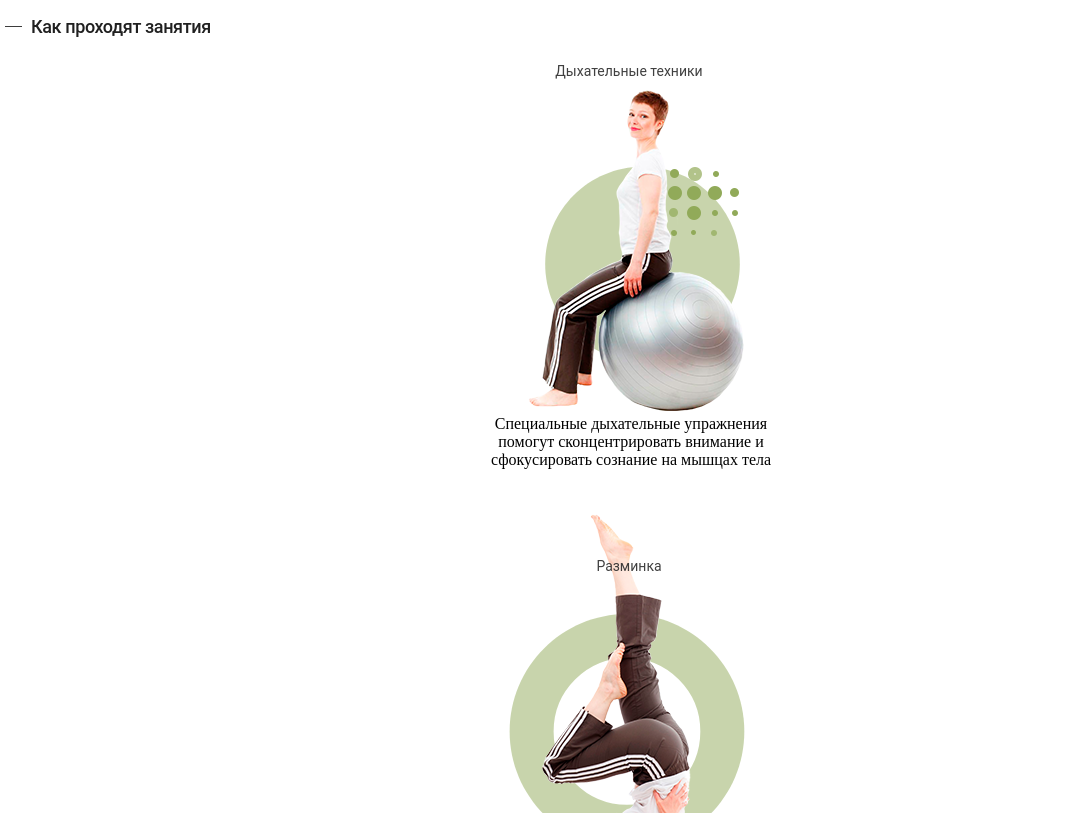
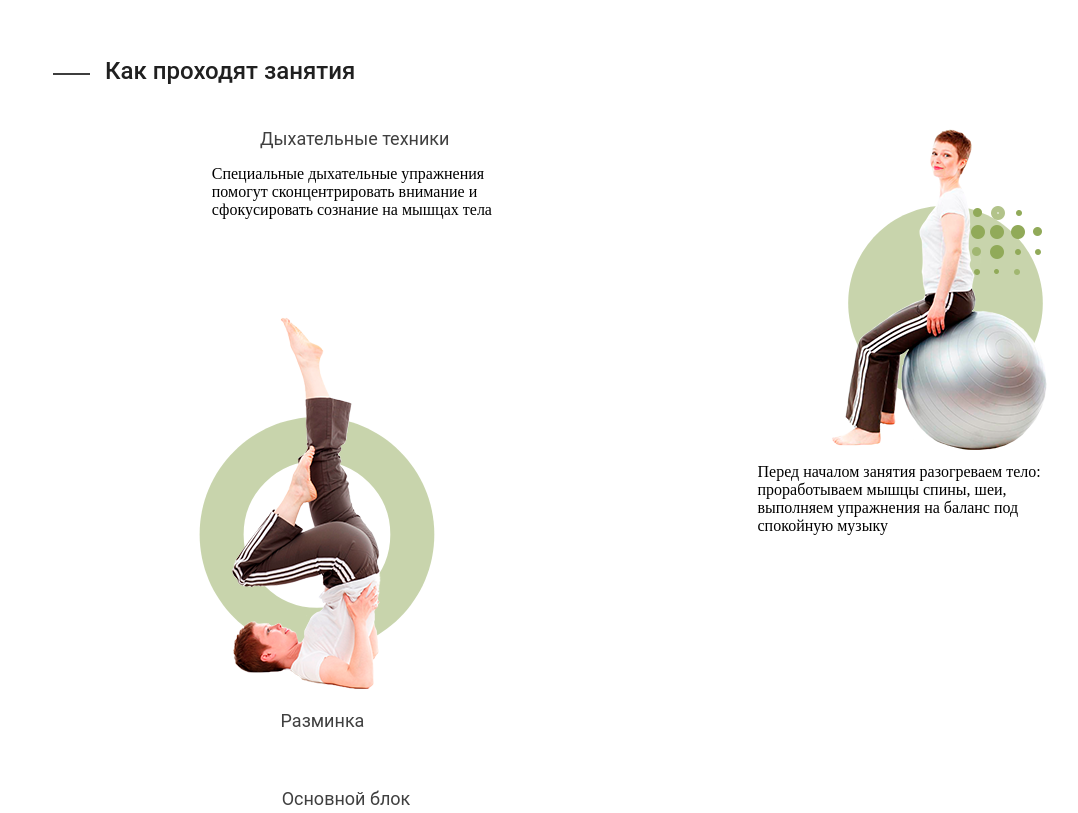
Before and after one commit to bunkerWHz/Pilates, a website: page src/index.html in a window 1280 px wide. Shown: the part 1700-2513 px from the top of the page, without its empty margins (9-1087 px from the left). Drawn offline with Linux system fonts and the light colour scheme.

Commit message:
fix section styles

```diff
--- a/gulpfile.js
+++ b/gulpfile.js
@@ -48,7 +48,7 @@ gulp.task('images', () => {
     imagemin.jpegtran({progressive: true}),
     imagemin.svgo()
   ]))
-  .pipe(gulp.dest('src/img'))
+  .pipe(gulp.dest('build/img/'))
 });
 
 gulp.task('webp', () => {
--- a/src/index.html
+++ b/src/index.html
@@ -127,16 +127,16 @@
     <div class="container">
     <section class="how-to__technique how-to__technique--1">
         <p class="technique__name">Дыхательные техники</p>
-        <picture>
+        <picture class="technique__photo">
                 <source srcset="/img/1367_how-to_item-1.png" media="(min-width: 1367px)">
                     <source srcset="/img/764_how-to_item-1.png" media="(min-width: 764px)">
-            <img src="/img/320_how-to_item-1.png" alt="texnika class="technique__photo"">
+            <img src="/img/320_how-to_item-1.png" alt="texnika" class="technique__photo">
         </picture>
         <p class="technique__desc">Специальные дыхательные упражнения помогут сконцентрировать внимание и сфокусировать сознание на мышцах тела</p>
     </section>
     <section class="how-to__technique how-to__technique--2">
         <p class="technique__name">Разминка</p>
-        <picture>
+        <picture class="technique__photo">
                 <source srcset="/img/1367_how-to_item-2.png" media="(min-width: 1367px)">
                     <source srcset="/img/764_how-to_item-2.png" media="(min-width: 764px)">
             <img src="/img/320_how-to_item-2.png" alt="texnika" class="technique__photo">
@@ -145,7 +145,7 @@
     </section>
     <section class="how-to__technique how-to__technique--3">
         <p class="technique__name">Основной блок</p>
-        <picture>
+        <picture class="technique__photo">
                 <source srcset="/img/1367_how-to_item-3.png" media="(min-width: 1367px)">
                     <source srcset="/img/764_how-to_item-3.png" media="(min-width: 764px)">
             <img src="/img/320_how-to_item-3.png" alt="texnika" class="technique__photo">
@@ -154,7 +154,7 @@
     </section>
     <section class="how-to__technique how-to__technique--4">
         <p class="technique__name">Стрейчинг</p>
-        <picture>
+        <picture class="technique__photo">
                 <source srcset="/img/1367_how-to_item-4.png" media="(min-width: 1367px)">
                     <source srcset="/img/764_how-to_item-4.png" media="(min-width: 764px)">
             <img src="/img/320_how-to_item-4.png" alt="texnika" class="technique__photo">
--- a/src/styles/how-to.scss
+++ b/src/styles/how-to.scss
@@ -46,6 +46,7 @@
                 margin: 0;
                 text-align: center;
                 line-height: 18px;
+                font-size: 14px;
                 margin-top: 4px;
                 width: 290px;
             }
@@ -79,3 +80,52 @@
         }
     }
 }
+
+
+
+@media screen and (min-width: 764px) {
+    .how-to {
+        padding: 0 62px;
+        padding-top: 82px;
+        &__technique {
+            margin: 0;
+            flex-wrap: wrap;
+            height: 200px;
+            justify-content: flex-start;
+            height: 330px;
+            &:nth-of-type(even) {
+                .technique__photo {
+                    order: 1;
+                }
+            }
+            .technique {
+                &__name {
+                    order: 2;
+                    font-size: 18px;
+                }
+                &__photo {
+                    order: 4;
+                }
+                &__desc {
+                    text-align: left;
+                    order: 3;
+                    font-size: 16px;
+
+                }
+            }
+        }
+        &__title {
+            margin-left: 52px;
+            font-size: 24px;
+            line-height: 30.52px;
+            margin-bottom: 43px;
+            letter-spacing: 0;
+            &:before {
+                width: 37px;
+                left: -52px;
+                top: 17px;
+                height: 2px;
+            }
+        }
+    }
+}
```
Also changed, not shown: src/styles/how-to.css, src/styles/how-to.min.css, src/styles/main.css, src/styles/main.min.css.
